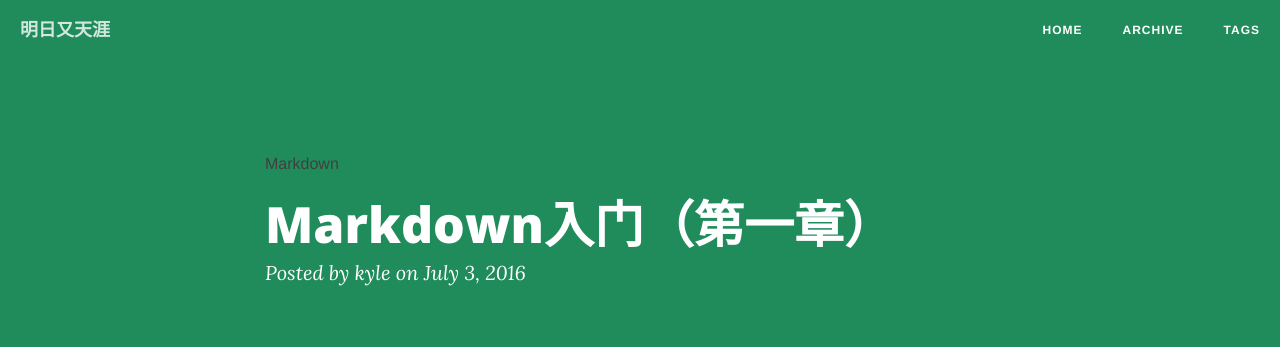
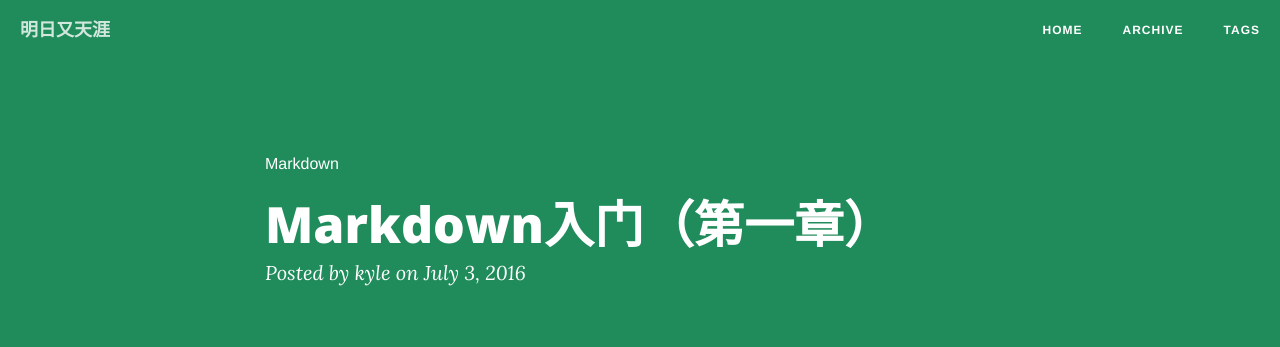
Before and after one commit to sofKyle/sofkyle.github.io, a Jekyll site: the page built from _posts/2016-07-03-Markdown入门（第一章）.md, in a window 1280 px wide. Shown: the top 347 px of the page. Built offline with Jekyll 4.4.1, drawn with Linux system fonts in a browser that asks for light colours; nearby versions of some CDN libraries.

Commit message:
modify font color of tags

```diff
--- a/_layouts/post.html
+++ b/_layouts/post.html
@@ -15,7 +15,7 @@ layout: default
                 <div class="post-heading">
                     <div class="Tags">
                         {% for tag in page.tags %}
-                        <a class="tag" href="/Tags/#{{ tag }}" title="{{ tag }}">{{ tag }}</a>
+                        <a class="tag" style="color:white;bold:weight;" href="/Tags/#{{ tag }}" title="{{ tag }}">{{ tag }}</a>
                         {% endfor %}
                     </div>
                     <h1>{{ page.title }}</h1>
```
Also changed, not shown: 3 other files.
